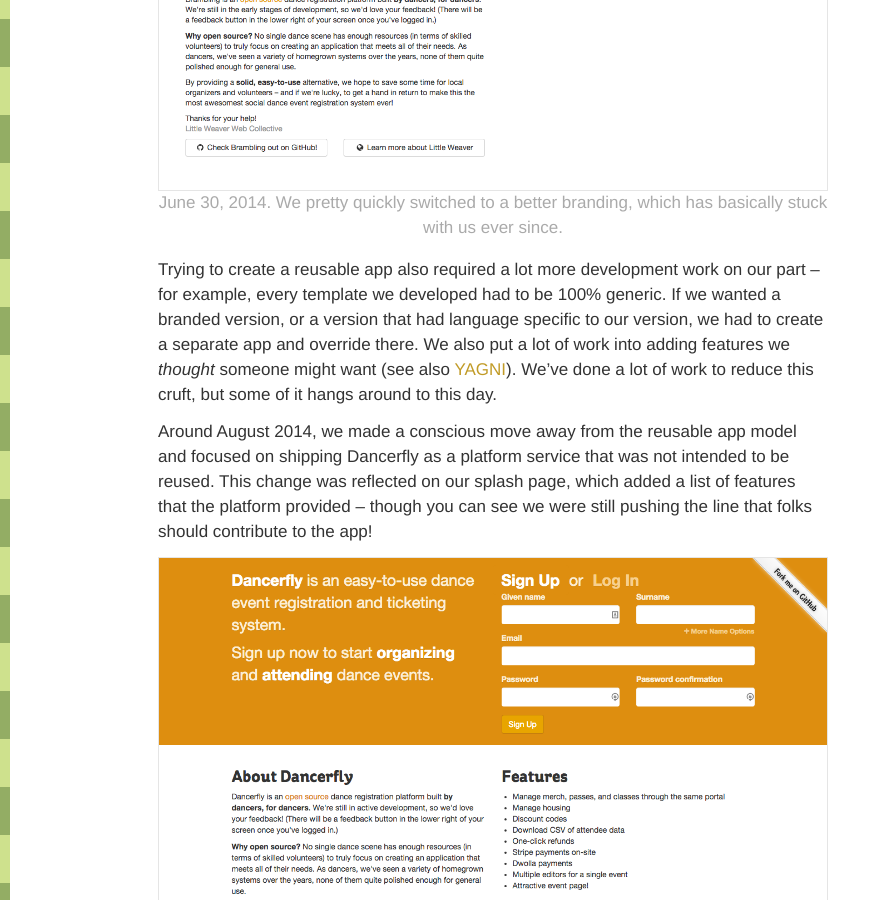
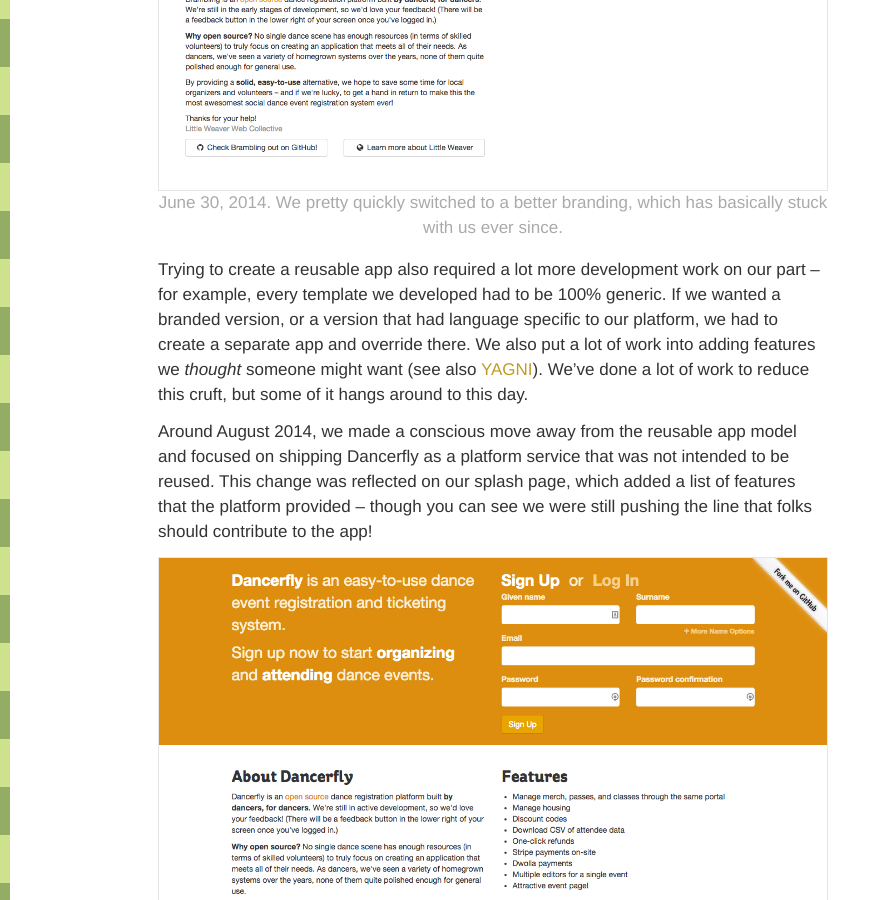
Before and after one commit to littleweaver/littleweaverweb.com, a Jekyll site: the page built from blog/_posts/2015-06-16-evolution-of-a-marketing-page.markdown, in a window 1280 px wide and 900 px high, scrolled down 1853 px. Shown: the whole window, without its empty margins (0-891 px from the left). Built offline with Jekyll 4.4.1, drawn with Linux system fonts in a browser that asks for light colours; some of the changed text lies outside the part shown.

Commit message:
Updated dates and made minor copy tweak.

```diff
--- a/blog/_posts/2015-06-16-evolution-of-a-marketing-page.markdown
+++ b/blog/_posts/2015-06-16-evolution-of-a-marketing-page.markdown
@@ -17,15 +17,15 @@
 
 Looking back, this was... naïve. Social dance weekends often run on volunteer work, which means that *all* their work time is at a premium. Most events don't have a dedicated web developer at all. And those that do – if the developer has free time to spend on customizing the website, they've generally a) already done it and b) wouldn't want to start from scratch in a language / framework they aren't already familiar with.
 
-{% include image.html src="/media/2015/2015-06-16-0-splash-0-69a25ce.png" caption="June 20, 2014. Our first splash page was 100% information-focused and had some GREAT font choices!" %}
+{% include image.html src="/media/2015/2015-06-23-0-splash-0-69a25ce.png" caption="June 20, 2014. Our first splash page was 100% information-focused and had some GREAT font choices!" %}
 
-{% include image.html src="/media/2015/2015-06-16-0-splash-1-399ba5a.png" caption="June 30, 2014. We pretty quickly switched to a better branding, which has basically stuck with us ever since." %}
+{% include image.html src="/media/2015/2015-06-23-0-splash-1-399ba5a.png" caption="June 30, 2014. We pretty quickly switched to a better branding, which has basically stuck with us ever since." %}
 
-Trying to create a reusable app also required a lot more development work on our part – for example, every template we developed had to be 100% generic. If we wanted a branded version, or a version that had language specific to our version, we had to create a separate app and override there. We also put a lot of work into adding features we *thought* someone might want (see also [YAGNI](http://c2.com/cgi/wiki?YouArentGonnaNeedIt)). We've done a lot of work to reduce this cruft, but some of it hangs around to this day.
+Trying to create a reusable app also required a lot more development work on our part – for example, every template we developed had to be 100% generic. If we wanted a branded version, or a version that had language specific to our platform, we had to create a separate app and override there. We also put a lot of work into adding features we *thought* someone might want (see also [YAGNI](http://c2.com/cgi/wiki?YouArentGonnaNeedIt)). We've done a lot of work to reduce this cruft, but some of it hangs around to this day.
 
 Around August 2014, we made a conscious move away from the reusable app model and focused on shipping Dancerfly as a platform service that was not intended to be reused. This change was reflected on our splash page, which added a list of features that the platform provided – though you can see we were still pushing the line that folks should contribute to the app!
 
-![October 1, 2014](/media/2015/2015-06-16-0-splash-2-be8dedd.png)
+![October 1, 2014](/media/2015/2015-06-23-0-splash-2-be8dedd.png)
 
 Shortly after that version was made, we launched our site live at [dancerfly.com](https://dancerfly.com) and signed on our first event!
 
@@ -40,11 +40,11 @@
 
 So we set up marketing pages. Or more accurately – we set up basic documentation. These pages are very simple - just a centered column of text. Informative, but not eye-grabbing and not easily scanned.
 
-{% include image.html src="/media/2015/2015-06-16-1-splash.png" caption="February 13, 2015. Slimmed down header directs folks to the information pages." %}
-{% include image.html src="/media/2015/2015-06-16-1-about.png" %}
-{% include image.html src="/media/2015/2015-06-16-1-faq.png" %}
-{% include image.html src="/media/2015/2015-06-16-1-international-support.png" %}
-{% include image.html src="/media/2015/2015-06-16-1-pricing.png" %}
+{% include image.html src="/media/2015/2015-06-23-1-splash.png" caption="February 13, 2015. Slimmed down header directs folks to the information pages." %}
+{% include image.html src="/media/2015/2015-06-23-1-about.png" %}
+{% include image.html src="/media/2015/2015-06-23-1-faq.png" %}
+{% include image.html src="/media/2015/2015-06-23-1-international-support.png" %}
+{% include image.html src="/media/2015/2015-06-23-1-pricing.png" %}
 
 The information on the FAQ, pricing, and international support pages is all new to the website. You can also see on the About page that we've completely stopped trying to get people to contribute code, and are focused on people actually using the platform.
 
@@ -55,26 +55,26 @@
 1. We removed the signup / login forms from the splash page. We don't require folks to have an account to register for events, but our call-to-action on the homepage was "Sign up" – which turned some folks off. This change had the added benefit of making the header slimmer, which let us put more focus on the events. We even gave users the option to hide the header, to put even more emphasis on the events.
 2. We split the About page into easily-digestible chunks that could be written in large font sizes.
 
-{% include image.html src="/media/2015/2015-06-16-2-splash.png" %}
-{% include image.html src="/media/2015/2015-06-16-2-about.png" %}
+{% include image.html src="/media/2015/2015-06-23-2-splash.png" %}
+{% include image.html src="/media/2015/2015-06-23-2-about.png" %}
 
 This was an improvement, but it still didn't go far enough. Our next iteration moved the splash page header into a sidebar widget, effectively merging the user experience for authenticated and anonymous users.
 
-{% include image.html src="/media/2015/2015-06-16-3-splash.png" %}
+{% include image.html src="/media/2015/2015-06-23-3-splash.png" %}
 
 Meanwhile, the About page got an additional section on pricing and features, which meant that folks could get all the basic information without clicking away. We also simplified the quick description of Dancerfly to the point where it could fit one sentence to a line and switched to high-contrast lettering that's easier to scanned. And we standardized the call-to-action while clarifying what it was that folks would actually end up doing.
 
-{% include image.html src="/media/2015/2015-06-16-3-about.png" caption="We even added in a line suggesting some possible uses!" %}
+{% include image.html src="/media/2015/2015-06-23-3-about.png" caption="We even added in a line suggesting some possible uses!" %}
 
 #May 8, 2015: Incorporating illustrations & polishing copy
 
 In this stage, we incorporated a set of illustrations we'd commissioned from [Lucy Bellwood](lucybellwood.com). They added a great flair of personality to the previously text-only pages. We also put some extra work into making the pages responsive, and rewrote the copy to highlight the most important points.
 
-{% include image.html src="/media/2015/2015-06-16-4-splash.png" caption="We love the way this person is so excited about the event list!" %}
-{% include image.html src="/media/2015/2015-06-16-4-pricing.png" caption="The whitespace in the table makes the information easier to parse. We added the note re: Stripe/Dwolla account creation because of issues with a couple prospective events." %}
-{% include image.html src="/media/2015/2015-06-16-4-international-support.png" caption="Added headers, even though the content is so short, because it makes the content easier to grasp quickly." %}
-{% include image.html src="/media/2015/2015-06-16-4-faq.png" %}
-{% include image.html src="/media/2015/2015-06-16-4-about.png" caption="<a href='/media/2015/2015-06-16-4-about-mobile.png'>View mobile version</a>" %}
+{% include image.html src="/media/2015/2015-06-23-4-splash.png" caption="We love the way this person is so excited about the event list!" %}
+{% include image.html src="/media/2015/2015-06-23-4-pricing.png" caption="The whitespace in the table makes the information easier to parse. We added the note re: Stripe/Dwolla account creation because of issues with a couple prospective events." %}
+{% include image.html src="/media/2015/2015-06-23-4-international-support.png" caption="Added headers, even though the content is so short, because it makes the content easier to grasp quickly." %}
+{% include image.html src="/media/2015/2015-06-23-4-faq.png" %}
+{% include image.html src="/media/2015/2015-06-23-4-about.png" caption="<a href='/media/2015/2015-06-23-4-about-mobile.png'>View mobile version</a>" %}
 
 #Conclusions
 
```
Also changed, not shown: other parts of blog/_posts/2015-06-16-evolution-of-a-marketing-page.markdown (+1 -1 lines), media/2015/2015-06-16-4-about.png (deleted), media/2015/2015-06-16-4-faq.png (deleted), media/2015/2015-06-16-4-pricing.png (deleted), media/2015/2015-06-16-4-splash.png (deleted), media/2015/2015-06-23-0-splash-0-69a25ce.png (renamed from media/2015/2015-06-16-0-splash-0-69a25ce.png), media/2015/2015-06-23-0-splash-1-399ba5a.png (renamed from media/2015/2015-06-16-0-splash-1-399ba5a.png), media/2015/2015-06-23-0-splash-2-be8dedd.png (renamed from media/2015/2015-06-16-0-splash-2-be8dedd.png), media/2015/2015-06-23-1-about.png (renamed from media/2015/2015-06-16-1-about.png), media/2015/2015-06-23-1-faq.png (renamed from media/2015/2015-06-16-1-faq.png), media/2015/2015-06-23-1-international-support.png (renamed from media/2015/2015-06-16-1-international-support.png), media/2015/2015-06-23-1-pricing.png (renamed from media/2015/2015-06-16-1-pricing.png), media/2015/2015-06-23-1-splash.png (renamed from media/2015/2015-06-16-1-splash.png), media/2015/2015-06-23-2-about.png (renamed from media/2015/2015-06-16-2-about.png), 5 more files, 4 other files.
